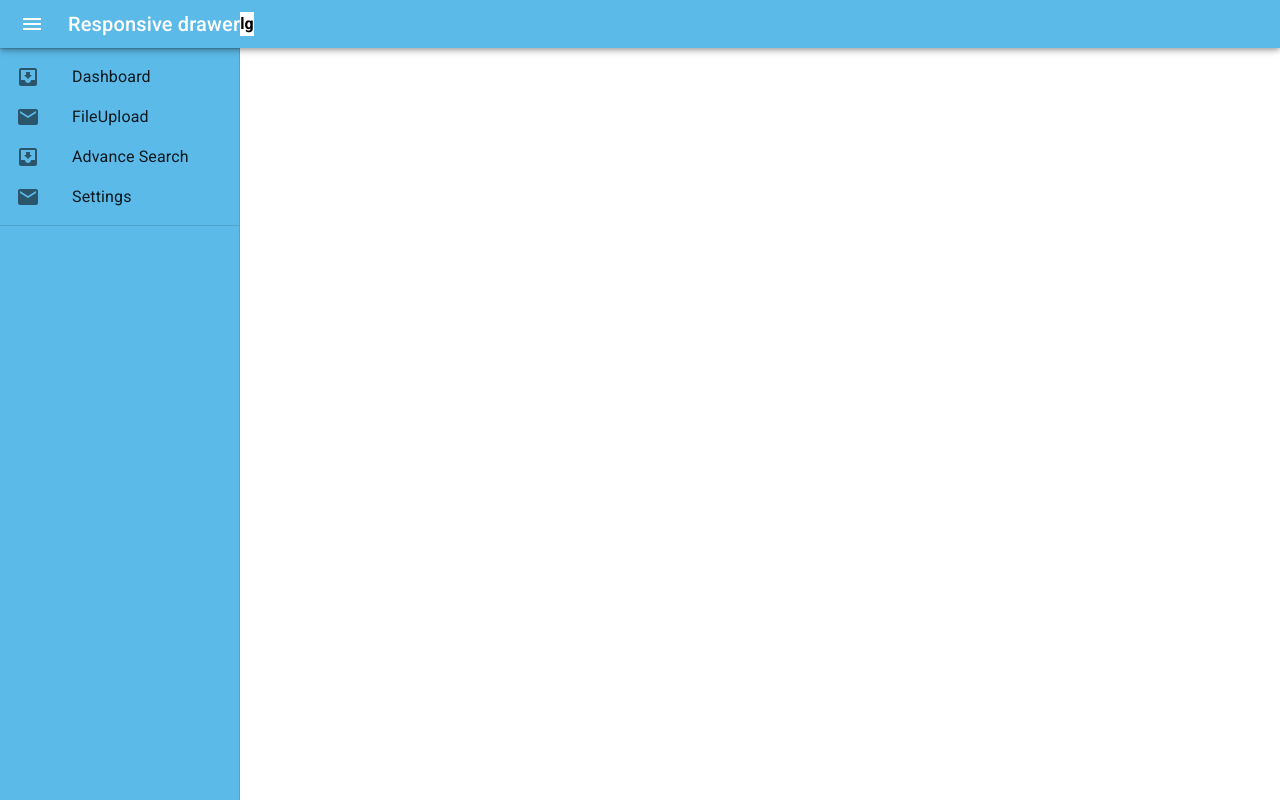
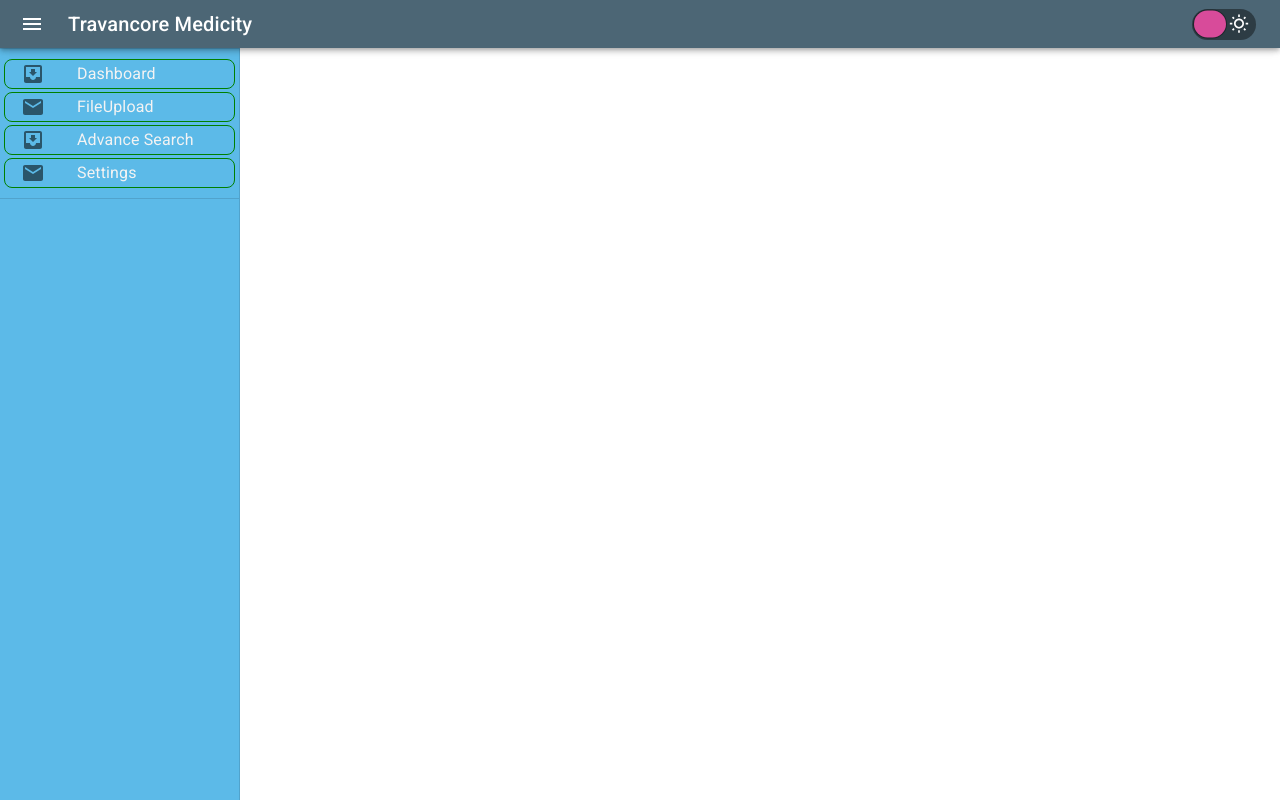
Before and after one commit to itmedicity/medfile_front, a React (Create React App) app: page /Home in a window 1280 px wide. Built offline with nearby package versions, Linux system fonts and the light colour scheme; sample sign-in values are in the browser's storage.

Commit message:
dark and light theme updated

```diff
--- a/src/App.css
+++ b/src/App.css
@@ -1,11 +1,53 @@
-:root{
+.light{
+    /* --bg-nav : 76,102,117; */
+    --bg-nav : 76,102,117;
+    --bg-drawer : 92,186,232;
+    --bg-common : 243,243,243;
+    --bg-card : 242,245,248;
+
+    --bg-offwhite : 243,243,243;
+
+    --border-primary : 85,183,231;
+    --border-secondary : 85,183,231;
+
+    --icon-primary : 241,113,5,0.7;
+    --icon-secondary : 4,150,255,0.7;
+
     --color-blue : 92,186,232;
     --color-pink : 213,82,155;
     --color-violet : 98,77,174;
+    --color-white : 255,255,255;
 
     --font-black : 78,78,78;
     --font-blue : 35,86,225;
     --font-darkGrey : 76,102,117;
+    --font-light : 255,255,255;
 
-    --background-offwhite : 243,243,243;
 }
+
+
+.dark{
+    --bg-nav : 49,52,52;
+    --bg-drawer : 49,52,52;
+    --bg-common : 65,77,85;
+    --bg-card : 65,77,85;
+
+    --bg-offwhite : 243,243,243;
+
+    --border-primary : 85,183,231;
+    --border-secondary : 85,183,231;
+
+    --icon-primary : 241,113,5;
+    --icon-secondary : 4,150,255;
+
+    --color-blue : 92,186,232;
+    --color-pink : 213,82,155;
+    --color-violet : 98,77,174;
+    --color-white : 255,255,255;
+
+    --font-black : 78,78,78;
+    --font-blue : 35,86,225;
+    --font-darkGrey : 76,102,117;
+    --font-light : 4,150,255;
+
+}
--- a/src/App.js
+++ b/src/App.js
@@ -1,4 +1,4 @@
-import React, { lazy, Suspense } from "react";
+import React, { lazy, Suspense, useEffect } from "react";
 import {
   createBrowserRouter,
   RouterProvider,
@@ -71,6 +71,10 @@ const queryClient = new QueryClient()
 
 function App() {
 
+  useEffect(() => {
+    document.body.classList.add('light')
+  })
+
   return <Suspense fallback={<CustomBackDropWithOutState message={'Loading...'} />} >
     <QueryClientProvider client={queryClient}>
       <RouterProvider router={routes} />
--- a/src/Pages/Home.jsx
+++ b/src/Pages/Home.jsx
@@ -1,4 +1,5 @@
-import React, { memo } from "react";
+// @ts-nocheck
+import React, { memo, useEffect } from "react";
 import PropTypes from "prop-types";
 import AppBar from "@mui/material/AppBar";
 import Box from "@mui/material/Box";
@@ -19,10 +20,15 @@ import Typography from "@mui/material/Typography";
 import { Outlet, useNavigate } from "react-router-dom";
 import { useState } from "react";
 import ScreenCheck from "../Components/ScreenCheck";
+import { Container } from "@mui/material";
+import { Switch, switchClasses } from "@mui/joy";
+import BedtimeOutlinedIcon from '@mui/icons-material/BedtimeOutlined';
+import WbSunnyOutlinedIcon from '@mui/icons-material/WbSunnyOutlined';
 
 function Home(props) {
   const navigation = useNavigate();
   const [drawerWidth, setDrawerWidth] = useState(240);
+  const [dark, setDark] = useState(false);
   // const drawerWidth = 240;
 
   const [mobileOpen, setMobileOpen] = useState(false);
@@ -32,6 +38,19 @@ function Home(props) {
     setIsClosing(true);
     setMobileOpen(false);
   };
+
+
+  const handleChangeDarkMode = () => {
+    setDark(!dark)
+    if (dark === true) {
+      document.body.classList.remove('dark')
+      document.body.classList.add('light')
+    } else {
+      document.body.classList.remove('light')
+      document.body.classList.add('dark')
+    }
+  }
+
 
   const handleDrawerTransitionEnd = () => {
     setIsClosing(false);
@@ -55,13 +74,19 @@ function Home(props) {
           { menu: "Advance Search", text: "/Home/AdvancedSearch" },
           { menu: "Settings", text: "/Home/Settings" },
         ].map((val, index) => (
-          <ListItem key={index} disablePadding>
-            <ListItemButton onClick={() => navigation(val.text)}>
+          <ListItem
+            key={index}
+            disablePadding
+          >
+            <ListItemButton
+              onClick={() => navigation(val.text)}
+              sx={{ border: 1, borderColor: "green", mx: 0.5, borderRadius: 2, my: 0.2, height: 30 }}
+            >
               <ListItemIcon>
                 {index % 2 === 0 ? <InboxIcon /> : <MailIcon />}
               </ListItemIcon>
               {/* <ListItemText primary={val.menu} sx={{}} /> */}
-              <Typography noWrap>{val.menu}</Typography>
+              <Typography noWrap className="text-bgoffwhite" >{val.menu}</Typography>
             </ListItemButton>
           </ListItem>
         ))}
@@ -79,30 +104,68 @@ function Home(props) {
       <AppBar
         position="fixed"
         style={{
-          backgroundColor: "rgba(var(--color-blue))",
+          backgroundColor: "rgba(var(--bg-nav))",
         }}
         sx={{
           zIndex: (theme) => theme.zIndex.drawer + 1,
-          // width: { sm: `calc(100% - ${drawerWidth}px)` },
           ml: { sm: `${drawerWidth}px` },
           // backgroundColor: "greenyellow",
         }}
       >
-        <Toolbar variant="dense">
+        <Box>
+          <Toolbar variant="dense" className="flex flex-row justify-between">
+            <Box className="flex flex-row items-center">
               <IconButton
-            color="inherit"
                 aria-label="open drawer"
                 edge="start"
                 onClick={handleDrawerToggle}
-            sx={{ mr: 2, display: { sm: "flex" } }}
+                sx={{ mr: 2, display: { sm: "flex" }, color: "rgba(var(--font-light))" }}
               >
                 <MenuIcon />
               </IconButton>
-          <Typography variant="h6" noWrap component="div">
-            Responsive drawer
+              <Typography variant="h6" noWrap component="div" className="text-fontLight" >
+                Travancore Medicity
               </Typography>
-          <ScreenCheck />
+              {/* <ScreenCheck /> */}
+            </Box>
+            <Box className="flex flex-row items-center">
+              <Switch
+                checked={dark}
+                // onChange={() => setDark(!dark)}
+                onChange={handleChangeDarkMode}
+                slotProps={{
+                  track: {
+                    children: (
+                      <>
+                        <BedtimeOutlinedIcon sx={{ ml: '8px' }} fontSize="small" />
+                        <WbSunnyOutlinedIcon sx={{ mr: '7px' }} fontSize="small" />
+                      </>
+                    ),
+                  },
+                }}
+                sx={{
+                  '--Switch-thumbSize': '27px',
+                  '--Switch-trackWidth': '64px',
+                  '--Switch-trackHeight': '31px',
+                  '--Switch-thumbWidth': '32px',
+                  '--Switch-thumbBackground': 'rgb(216,75,154)',
+                  '--Switch-trackBackground': 'rgba(15,18,20,0.5)',
+                  '&:hover': {
+                    '--Switch-trackBackground': 'rgba(15,18,20,0.5)',
+                  },
+                  [`&.${switchClasses.checked}`]: {
+                    '--Switch-trackBackground': 'rgba(15,18,20,0.5)',
+                    '--Switch-thumbBackground': 'rgb(216,75,154)',
+                    '&:hover': {
+                      '--Switch-trackBackground': 'rgba(15,18,20,0.5)',
+                    },
+                  },
+                }}
+              />
+            </Box>
+
           </Toolbar>
+        </Box>
       </AppBar>
 
       {/* TOP APPLICATION BAR END HERE  */}
@@ -123,7 +186,8 @@ function Home(props) {
               boxSizing: "border-box",
               width: drawerWidth,
               transition: "width 0.5s",
-              backgroundColor: "rgba(var(--color-blue))",
+              backgroundColor: "rgba(var(--bg-drawer))",
+              // backgroundColor: "rgba(var(--color-blue))",
             },
           }}
           onClose={handleDrawerClose}
--- a/tailwind.config.js
+++ b/tailwind.config.js
@@ -4,16 +4,29 @@ module.exports = {
   theme: {
     extend: {
       colors: {
+        bgnav: "rgba(var(--bg-nav))",
+        bgdrawer: "rgba(var(--bg-drawer))",
+        bgcommon: "rgba(var(--bg-common))",
+        bgcard: "rgba(var(--bg-card))",
+
+        bgoffwhite: "rgba(var(--bg-offwhite))",
+
+        iconprimary: "rgba(var(--icon-primary))",
+        iconsecondary: "rgba(var(--icon-secondary))",
+
+        borderprimary: "rgba(var(--border-primary))",
+        bordersecondary: "rgba(var(--border-secondary))",
 
         baseBlue: "rgba(var(--color-blue))",
         basePink: "rgba(var(--color-pink))",
         baseViolet: "rgba(var(--color-violet))",
+        baseWhite: "rgba(var(--color-white))",
 
         fontBlack: "rgba(var(--font-black))",
         fontBlue: "rgba(var(--font-blue))",
         fontGrey: "rgba(var(--font-darkGrey))",
+        fontLight: "rgba(var(--font-light))",
 
-        bgOffWhite: "rgba(var(--background-offwhite))",
       }
     },
   },
```
Lines whose indentation alone changed are shown as unchanged.
